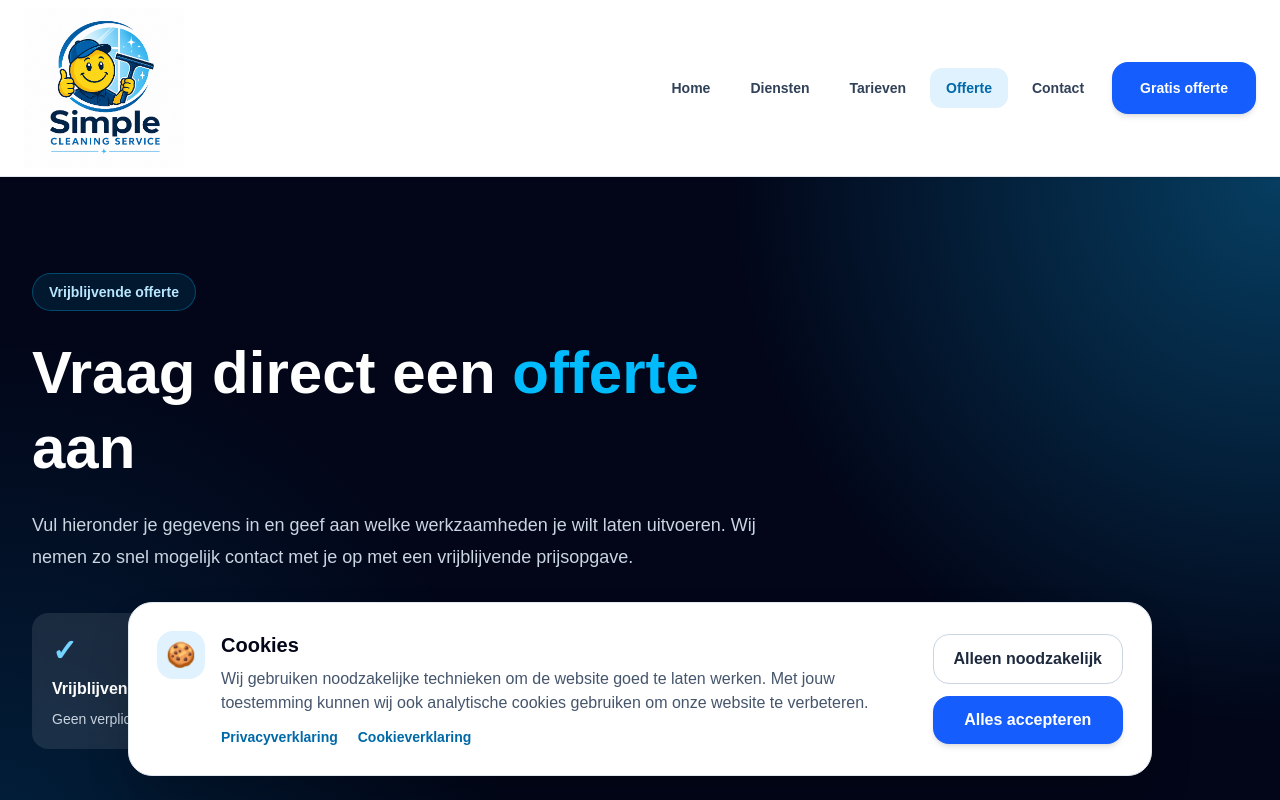
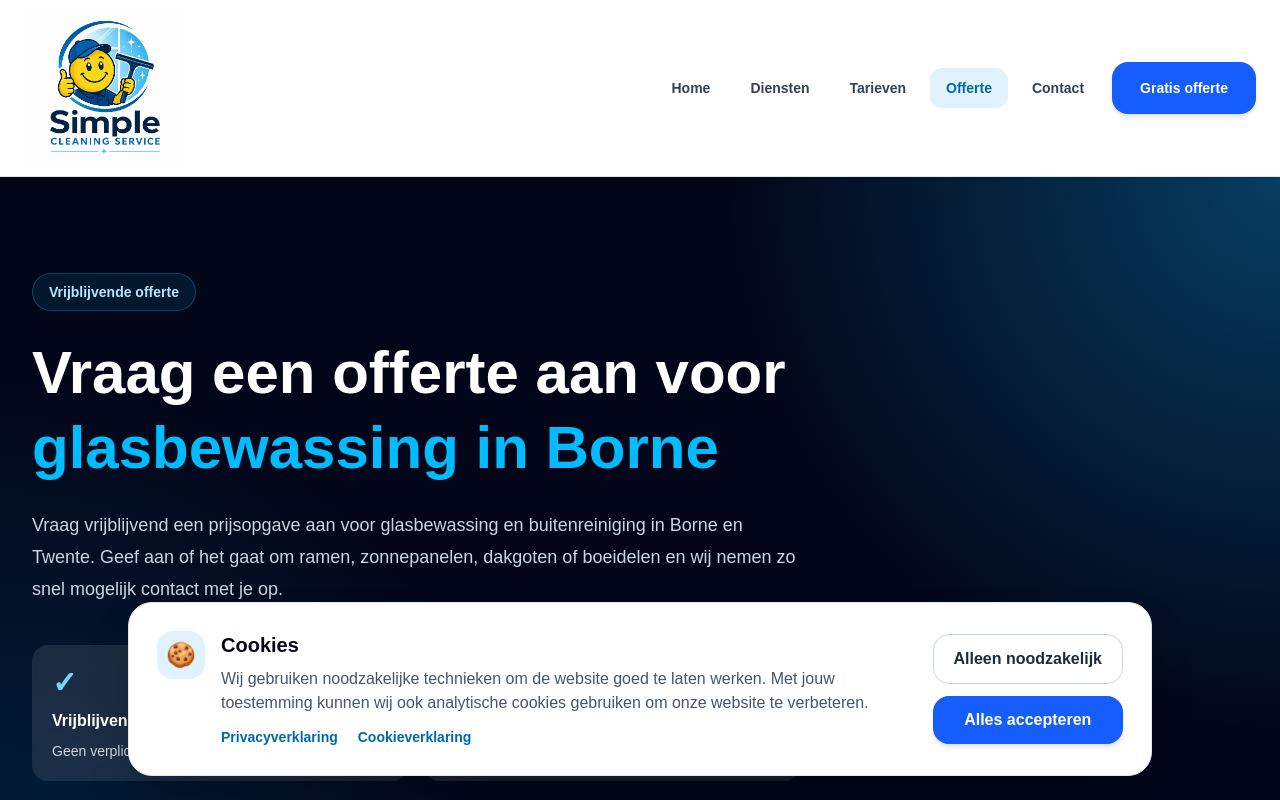
Before and after one commit to SimpleCleaning/scs-website, a Next.js app: page /offerte in a window 1280 px wide. Shown: the top 800 px of the page. Built offline with nearby package versions, Linux system fonts and the light colour scheme.

Commit message:
SEO offertepagina verbeterd

```diff
--- a/app/offerte/page.tsx
+++ b/app/offerte/page.tsx
@@ -5,9 +5,9 @@ import Benefits from "../../components/offerte/Benefits";
 import CTA from "../../components/offerte/CTA";
 
 export const metadata: Metadata = {
-  title: "Offerte aanvragen | Simple Cleaning Service",
+  title: "Offerte glazenwasser Borne",
   description:
-    "Vraag vrijblijvend een offerte aan bij Simple Cleaning Service voor glazen wassen, zonnepanelen reinigen, dakgoten schoonmaken en boeidelen reinigen.",
+    "Vraag vrijblijvend een offerte aan voor glasbewassing en buitenreiniging in Borne en Twente. Voor ramen, zonnepanelen, dakgoten en boeidelen.",
   alternates: {
     canonical: "/offerte",
   },
--- a/components/offerte/Benefits.tsx
+++ b/components/offerte/Benefits.tsx
@@ -20,8 +20,8 @@ const benefits = [
   },
   {
     title: "Professioneel resultaat",
-    description:
-      "Wij werken zorgvuldig, veilig en met aandacht voor een schoon eindresultaat.",
+  description:
+  "Wij voeren glasbewassing en buitenreiniging zorgvuldig uit, met aandacht voor jouw woning, pand en omgeving.",
     icon: Sparkles,
   },
 ];
@@ -36,14 +36,14 @@ export default function Benefits() {
             Waarom Simple Cleaning Service?
           </div>
 
-          <h2 className="text-3xl font-bold tracking-tight text-slate-900 sm:text-4xl">
-            Schoon, betrouwbaar en zonder gedoe
-          </h2>
+         <h2 className="text-3xl font-bold tracking-tight text-slate-900 sm:text-4xl">
+  Persoonlijke service en duidelijke afspraken
+</h2>
 
-          <p className="mt-4 text-base leading-7 text-slate-600 sm:text-lg">
-            Persoonlijke service voor woningen en bedrijven in Borne en
-            omgeving.
-          </p>
+<p className="mt-4 text-base leading-7 text-slate-600 sm:text-lg">
+  Vraag vrijblijvend een offerte aan voor glasbewassing en
+  buitenreiniging bij woningen en bedrijven in Borne en Twente.
+</p>
         </div>
 
         <div className="mt-10 grid gap-6 md:grid-cols-3">
--- a/components/offerte/Hero.tsx
+++ b/components/offerte/Hero.tsx
@@ -9,16 +9,17 @@ export default function Hero() {
             Vrijblijvende offerte
           </div>
 
-          <h1 className="text-4xl font-black leading-tight sm:text-5xl lg:text-6xl">
-            Vraag direct een{" "}
-            <span className="text-sky-400">offerte</span> aan
-          </h1>
+        <h1 className="text-4xl font-black leading-tight sm:text-5xl lg:text-6xl">
+  Vraag een offerte aan voor{" "}
+  <span className="text-sky-400">glasbewassing in Borne</span>
+</h1>
 
-          <p className="mt-6 text-lg leading-8 text-slate-300">
-            Vul hieronder je gegevens in en geef aan welke werkzaamheden je
-            wilt laten uitvoeren. Wij nemen zo snel mogelijk contact met je op
-            met een vrijblijvende prijsopgave.
-          </p>
+<p className="mt-6 text-lg leading-8 text-slate-300">
+  Vraag vrijblijvend een prijsopgave aan voor glasbewassing en
+  buitenreiniging in Borne en Twente. Geef aan of het gaat om ramen,
+  zonnepanelen, dakgoten of boeidelen en wij nemen zo snel mogelijk
+  contact met je op.
+</p>
 
           <div className="mt-10 grid gap-4 sm:grid-cols-2">
             <div className="rounded-2xl bg-white/10 p-5 backdrop-blur">
```
